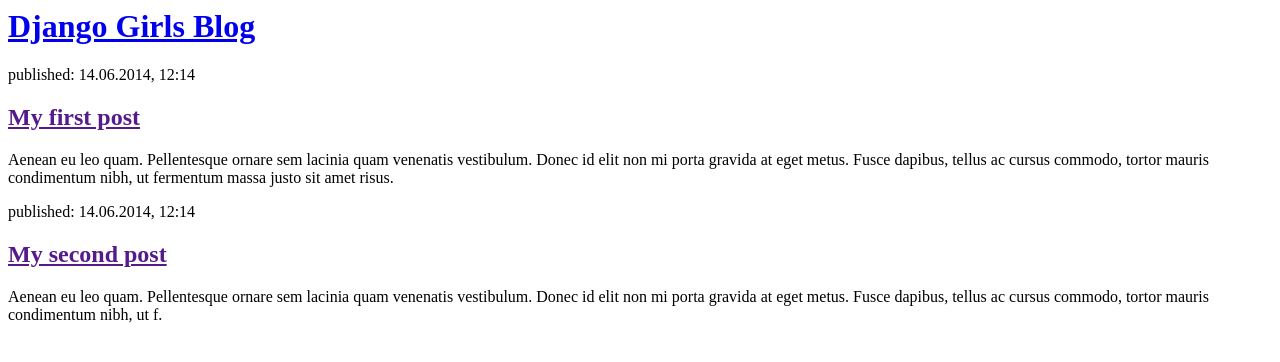
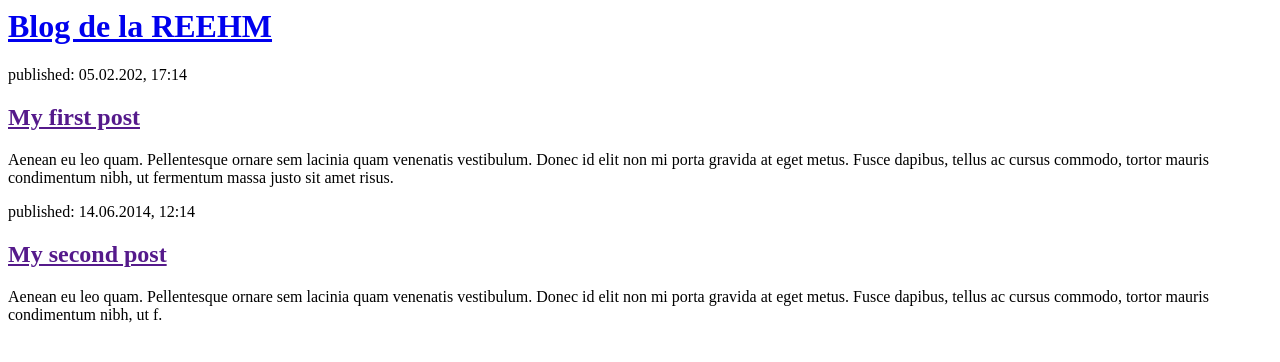
Before and after one commit to eduarteprog/reehm_blog, a Django app: page / in a window 1280 px wide. Shown: the top 362 px of the page. Run offline with Django 3.2, Linux system fonts and the light colour scheme.

Commit message:
Adapté el HTML para la página de la REEHM.

```diff
--- a/blog/templates/blog/post_list.html
+++ b/blog/templates/blog/post_list.html
@@ -1,14 +1,14 @@
 <html>
     <head>
-        <title>Django Girls blog</title>
+        <title>Blog de la REEHM</title>
     </head>
     <body>
         <div>
-            <h1><a href="/">Django Girls Blog</a></h1>
+            <h1><a href="/">Blog de la REEHM</a></h1>
         </div>
 
         <div>
-            <p>published: 14.06.2014, 12:14</p>
+            <p>published: 05.02.202, 17:14</p>
             <h2><a href="">My first post</a></h2>
             <p>Aenean eu leo quam. Pellentesque ornare sem lacinia quam venenatis vestibulum. Donec id elit non mi porta gravida at eget metus. Fusce dapibus, tellus ac cursus commodo, tortor mauris condimentum nibh, ut fermentum massa justo sit amet risus.</p>
         </div>
```
